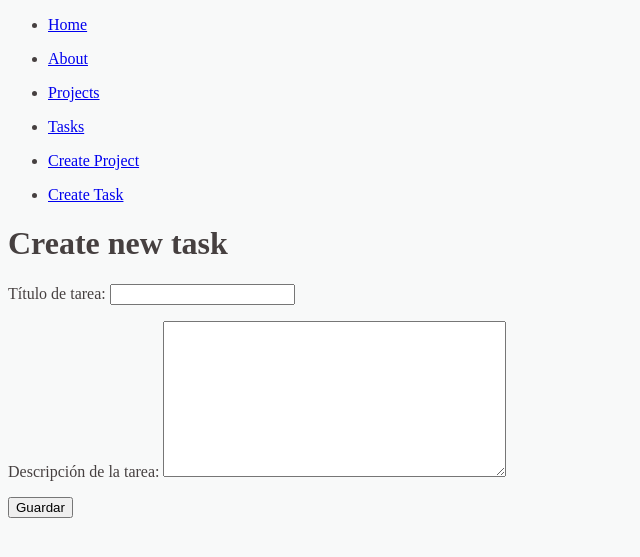
After one commit to JhonathanChela/Galileo, a Django app: page /home/create_task/ in a window 1280 px wide. The commit adds this page. Shown: the top 557 px of the page, without its empty margins (0-640 px from the left). Run offline with Django 5.2, Linux system fonts and the light colour scheme.

Commit message:
Añadiendo mas caracteristicas

```diff
--- /dev/null
+++ b/blog/static/styles/main.css
@@ -0,0 +1,4 @@
+body{
+    background: #f8f9f9;
+    color: rgb(70, 64, 64);
+}
--- /dev/null
+++ b/blog/templates/base.html
@@ -0,0 +1,48 @@
+{% load static %}
+<!DOCTYPE html>
+<html>
+<head>
+    <meta charset='utf-8'>
+    <meta http-equiv='X-UA-Compatible' content='IE=edge'>
+    <title>Django Projects</title>
+    <meta name='viewport' content='width=device-width, initial-scale=1'>
+    <link rel='stylesheet' href='{% static '/styles/main.css' %}'>
+
+</head>
+<body>
+    <nav>
+        <ul>
+            <li>
+                <a href="{% url 'index' %}">Home</a>
+            </li>
+        </ul>
+        <ul>
+            <li>
+                <a href="{% url 'about' %}">About</a>
+            </li>
+        </ul>
+        <ul>
+            <li>
+                <a href="{% url 'projects' %}">Projects</a>
+            </li>
+        </ul>
+        <ul>
+            <li>
+                <a href="{% url 'tasks' %}">Tasks</a>
+            </li>
+        </ul>
+        <ul>
+            <li>
+                <a href="{% url 'create_project' %}">Create Project</a>
+            </li>
+        </ul>
+        <ul>
+            <li>
+                <a href="{% url 'create_task' %}">Create Task</a>
+            </li>
+        </ul>
+    </nav>
+    {% block content %}
+    {% endblock %}
+</body>
+</html>
--- a/blog/urls.py
+++ b/blog/urls.py
@@ -19,7 +19,7 @@ from django.urls import path, include
 from . import views
 
 urlpatterns = [
-    path('', views.index),
+    path('', views.index, name="index"),
     path('admin/', admin.site.urls),
     path("home/", include("myapp.urls")),
 ]
--- a/blog/views.py
+++ b/blog/views.py
@@ -6,7 +6,6 @@ from django.http import HttpResponse, JsonResponse
 def index(request):
     texto='Bienvenido'
     template = "index.html"
-    print('Estoy en el metodo de invocacion index.html')
     return render(request, template,{
         'texto': texto
     })
--- /dev/null
+++ b/myapp/forms.py
@@ -0,0 +1,8 @@
+from django import forms
+
+class CreateNewTask(forms.Form):
+    title= forms.CharField(label="Título de tarea", max_length=200)
+    description = forms.CharField(label="Descripción de la tarea", widget=forms.Textarea)
+
+class CreateNewProject(forms.Form):
+    name= forms.CharField(label="Nombre del proyecto", max_length=200)
--- a/myapp/models.py
+++ b/myapp/models.py
@@ -3,7 +3,6 @@ from django.db import models
 # Create your models here.
 class Project(models.Model):
     name = models.CharField(max_length=200)
-
     def __str__(self):
         return self.name
 
--- a/myapp/templates/about.html
+++ b/myapp/templates/about.html
@@ -1,3 +1,7 @@
+{% extends 'base.html' %}
+
+{% block content %}
+
     <!DOCTYPE html>
     <html>
     <head>
@@ -12,3 +16,5 @@
         About...
     </body>
     </html>
+
+{% endblock content %}
--- a/myapp/templates/project.html
+++ b/myapp/templates/project/project.html
@@ -1,3 +1,5 @@
+{% extends 'base.html' %}
+{% block content %}
 <!DOCTYPE html>
 <html>
 <head>
@@ -27,3 +29,4 @@
 
 </body>
 </html>
+{% endblock %}
--- /dev/null
+++ b/myapp/templates/task/create_task.html
@@ -0,0 +1,14 @@
+{% extends 'base.html' %}
+
+{% block content %}
+    <h1>Create new task</h1>
+
+    <form method="post">
+        {% csrf_token %}
+        {{form.as_p}}
+        <button>
+            Guardar
+        </button>
+    </form>
+
+{% endblock content %}
--- a/myapp/urls.py
+++ b/myapp/urls.py
@@ -2,8 +2,10 @@
 from django.urls import path
 from . import views
 urlpatterns = [
-    path('about/', views.about),
-    path('saludo/<str:usuario>', views.saludo),
-    path('projects/', views.projects),
-    path('tasks/', views.tasks),
+    path('about/', views.about, name="about"),
+    path('saludo/<str:usuario>', views.saludo, name="saludo"),
+    path('projects/', views.projects, name="projects"),
+    path('tasks/', views.tasks, name="tasks"),
+    path('create_task/', views.create_task, name="create_task"),
+    path('create_project/', views.create_project, name="create_project"),
 ]
--- a/myapp/views.py
+++ b/myapp/views.py
@@ -1,7 +1,8 @@
 
 from django.http import HttpResponse, JsonResponse
-from django.shortcuts import render
+from django.shortcuts import render, redirect
 from.models import Project, Task
+from.forms import CreateNewTask, CreateNewProject
 
 # Create your views here.
 def saludo(request, usuario):
@@ -17,14 +18,36 @@ def projects(request):
     #projects = list(Project.objects.values())
     #return JsonResponse(projects, safe=False)
     projects = Project.objects.all()
-    template='project.html'
+    template='project/project.html'
     return render(request, template,{
         'projects':projects
     })
 
 def tasks(request):
-    template='task.html'
+    template='task/task.html'
     tasks = Task.objects.all()
     return render(request, template,{
         'tasks':tasks
     })
+
+def create_task(request):
+    if request.method == 'POST':
+        Task.objects.create(title=request.POST['title'],
+                            description=request.POST['description'],
+                            project_id=1)
+        return redirect('/home/tasks/')
+    else:
+        return render(request, 'task/create_task.html',
+                  {
+                      'form':CreateNewTask()
+                  })
+
+def create_project(request):
+    if request.method == 'POST':
+        Project.objects.create(name=request.POST['name'])
+        return redirect('/home/projects/')
+    else:
+        return render(request, 'project/create_project.html',
+                  {
+                      'form':CreateNewProject()
+                  })
```
Also changed, not shown: blog/templates/index.html (+13 -4 lines), myapp/templates/project/create_project.html (added, +14 -0 lines), myapp/templates/task.html (deleted, +0 -47 lines), myapp/templates/task/task.html (added, +50 -0 lines), blog/static/dev.jpg (added), db.sqlite3. Lines whose indentation alone changed are shown as unchanged.
